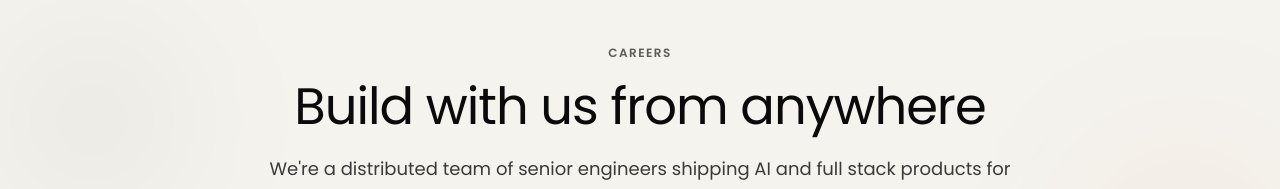
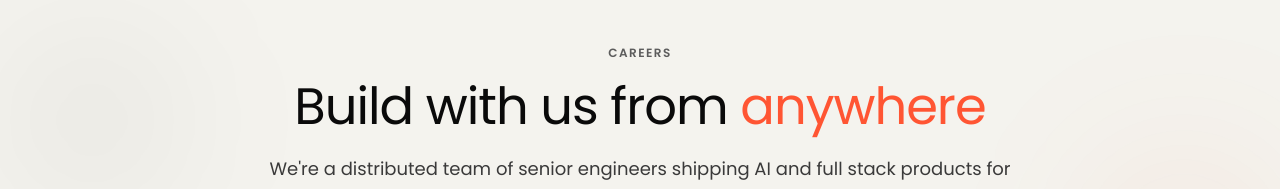
Before and after one commit to KylianGod/tamadevlabs, a Next.js app: page /careers in a window 1280 px wide. Shown: the part 133-322 px from the top of the page. Built offline with nearby package versions, Linux system fonts and the light colour scheme; no server answers.

Commit message:
Highlight anywhere in careers page heading with brand orange.

```diff
--- a/src/app/careers/page.tsx
+++ b/src/app/careers/page.tsx
@@ -44,7 +44,12 @@ export default function CareersPage() {
       <Section tone="cream" className="pt-16 md:pt-24">
         <PageHeader
           eyebrow="Careers"
-          title="Build with us from anywhere"
+          title={
+            <>
+              Build with us from{" "}
+              <span className="text-[var(--accent)]">anywhere</span>
+            </>
+          }
           description="We're a distributed team of senior engineers shipping AI and full stack products for clients worldwide."
         />
       </Section>
```
